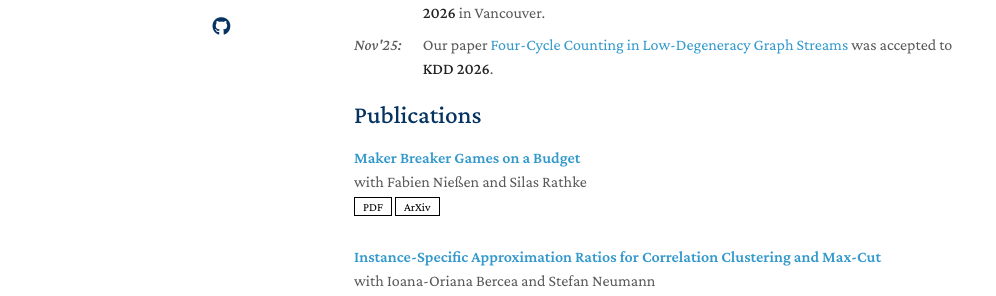
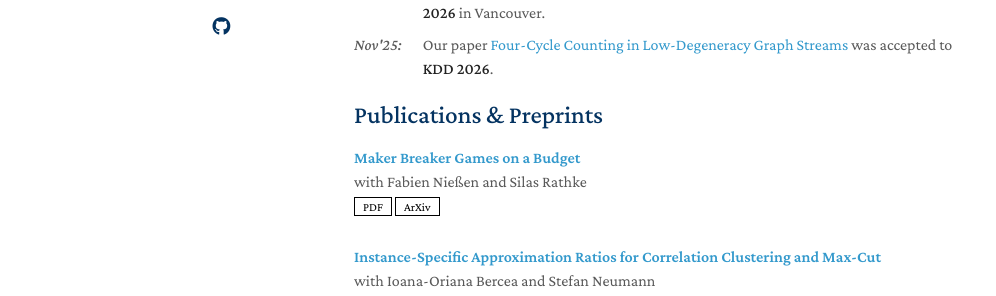
Before and after one commit to sl-dv/sl-dv.github.io, a Jekyll site: the page built from index.md, in a window 1280 px wide and 1215 px high. Shown: the part 506-802 px from the top of the window, without its empty margins (146-1142 px from the left). Built offline with Jekyll 4.4.1, drawn with Linux system fonts in a browser that asks for light colours; a style sheet for code colours, icons or effects is not loaded; our own code applies the rules of GitHub Pages for plain Markdown files.

Commit message:
added 'Preprints'

```diff
--- a/_includes/publications.md
+++ b/_includes/publications.md
@@ -1,4 +1,4 @@
-<h2 id="publications" style="margin: 2px 0px -15px;">Publications</h2>
+<h2 id="publications" style="margin: 2px 0px -15px;">Publications & Preprints</h2>
 
 <div class="publications">
 <ol class="bibliography">
```
